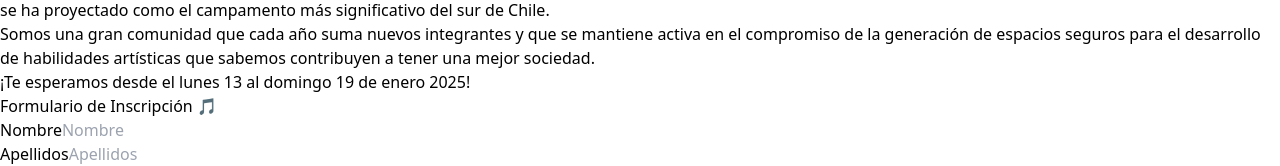
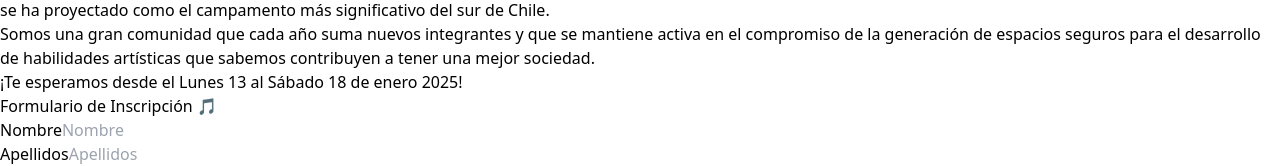
Before and after one commit to jaaneo/inscripciones.camusmancera.cl, a React (Vite) app: page / in a window 1280 px wide. Shown: the part 1323-1489 px from the top of the page. Built offline with nearby package versions, Linux system fonts and the light colour scheme; no server answers.

Commit message:
update fechas del campamento

```diff
--- a/src/components/Formulario.tsx
+++ b/src/components/Formulario.tsx
@@ -191,7 +191,7 @@ const Formulario: React.FC = () => {
           generación de espacios seguros para el desarrollo de habilidades artísticas que sabemos contribuyen a tener
           una mejor sociedad.
         </p>
-        <p className="text-gray-800 text-lg font-bold text-center mb-8">¡Te esperamos desde el lunes 13 al domingo 19 de enero 2025!</p>
+        <p className="text-gray-800 text-lg font-bold text-center mb-8">¡Te esperamos desde el Lunes 13 al Sábado 18 de enero 2025!</p>
         <h2 className="text-3xl font-bold text-center text-green-700 mb-6">Formulario de Inscripción 🎵</h2>
         <form onSubmit={handleSubmit} className="space-y-5">
           <div>
```
Also changed, not shown: 1 other file (tests, documents, lock files or other folders).
